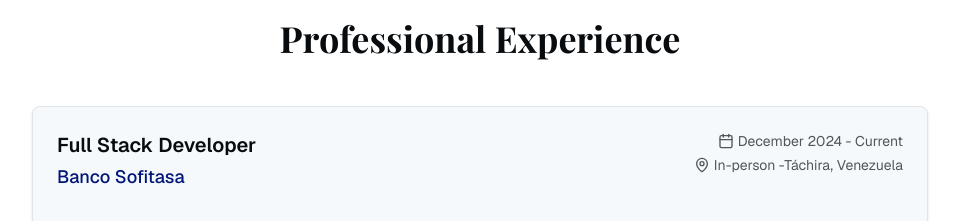
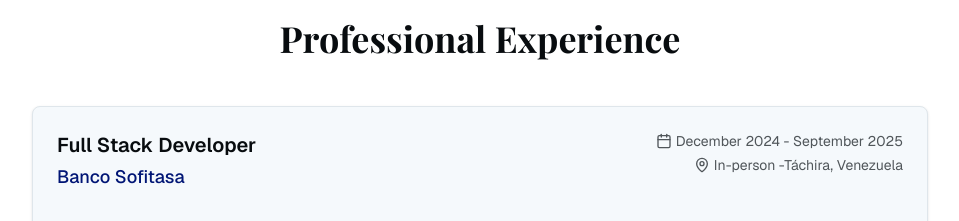
Before and after one commit to KenyerRamirez/new-portfolio, a Next.js app: page / in a window 1280 px wide. Shown: the part 1640-1861 px from the top of the page, without its empty margins (160-1119 px from the left). Built offline with nearby package versions, Linux system fonts and the light colour scheme; a web font is replaced by a local one.

Commit message:
ultimos cambios

```diff
--- a/components/experience-section.tsx
+++ b/components/experience-section.tsx
@@ -5,7 +5,7 @@ export function ExperienceSection() {
     {
       company: "Banco Sofitasa",
       position: "Full Stack Developer",
-      period: "December 2024 - Current",
+      period: "December 2024 - September 2025",
       location: "In-person -Táchira, Venezuela",
       description:
         "I develop MVC applications for different bank departments and REST APIs that clients such as Garzón, Speedy, Zebra, and others used to manage their accounts and perform various transactions. Due to my strong performance and contributions, I was moved into the role of API Specialist, where I work with my team to implement security measures and deliver robust solutions.",
--- a/components/hero-section.tsx
+++ b/components/hero-section.tsx
@@ -13,7 +13,7 @@ export function HeroSection() {
 
   const handleClickDownload = () => {
     window.location.href =
-      "https://drive.usercontent.google.com/download?id=1JfGP7qPxx3o9cuYYxgC_xo_27BhL8dVZ&export=download&authuser=0&confirm=t&uuid=10ce29ad-bf42-490f-8632-ddf1ca50aaa0&at=AN8xHoomQBA6oDSWjGw63t5-fokg:1757547715850";
+      "https://drive.usercontent.google.com/download?id=1dxc6153u0wdMVGjZVQTF_SOEIaktGfOG&export=download&authuser=0&confirm=t&uuid=b12a4c37-e487-46b6-a903-9feaba55facf&at=AKSUxGOD1UWz_HWVTbTlJydngNCb:1759771562454";
   };
 
   return (
```
